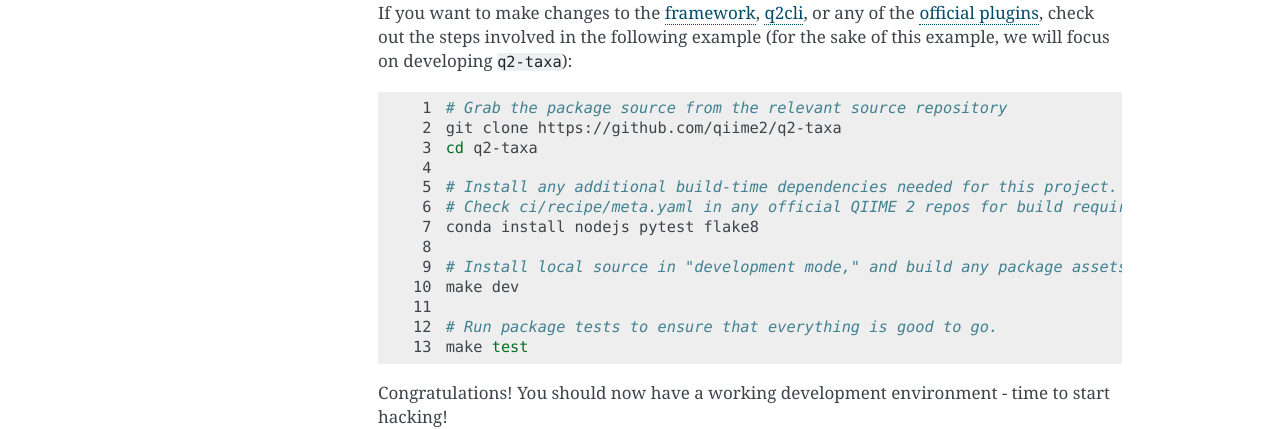
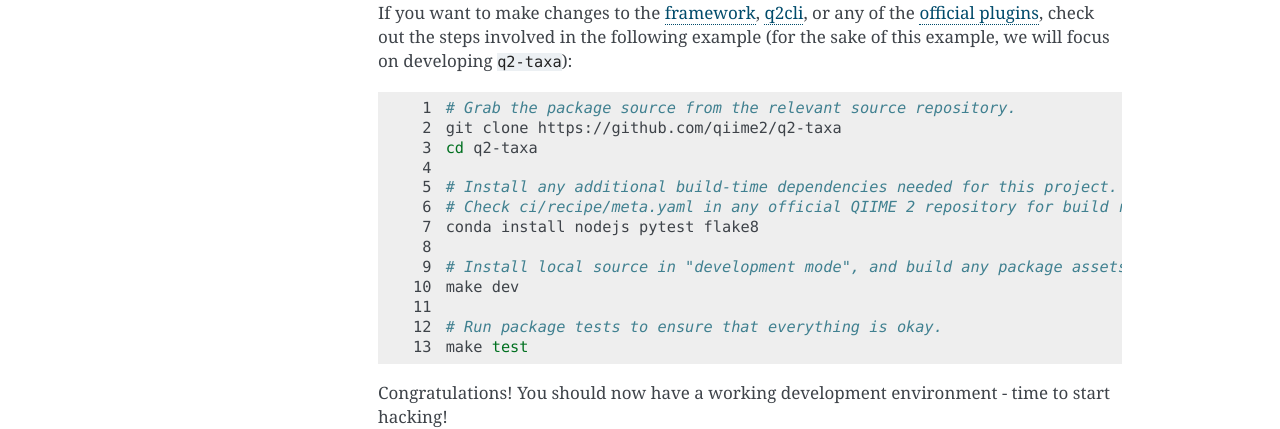
Before and after one commit to qiime2/dev-docs, a Sphinx documentation site: the page built from source/quickstart.rst, in a window 1280 px wide. Shown: the part 1589-2018 px from the top of the page. Built offline with Sphinx 7.4.7, drawn with Linux system fonts in a browser that asks for light colours.

Commit message:
BUG: Quickstart, minor typos

```diff
--- a/source/quickstart.rst
+++ b/source/quickstart.rst
@@ -83,18 +83,18 @@ If you want to make changes to the `framework`_, `q2cli`_, or any of the `offici
 .. code-block:: bash
    :linenos:
 
-    # Grab the package source from the relevant source repository
+    # Grab the package source from the relevant source repository.
     git clone https://github.com/qiime2/q2-taxa
     cd q2-taxa
 
     # Install any additional build-time dependencies needed for this project.
-    # Check ci/recipe/meta.yaml in any official QIIME 2 repos for build requirements.
+    # Check ci/recipe/meta.yaml in any official QIIME 2 repository for build requirements.
     conda install nodejs pytest flake8
 
-    # Install local source in "development mode," and build any package assets.
+    # Install local source in "development mode", and build any package assets.
     make dev
 
-    # Run package tests to ensure that everything is good to go.
+    # Run package tests to ensure that everything is okay.
     make test
 
 Congratulations! You should now have a working development environment - time to start hacking!
```
